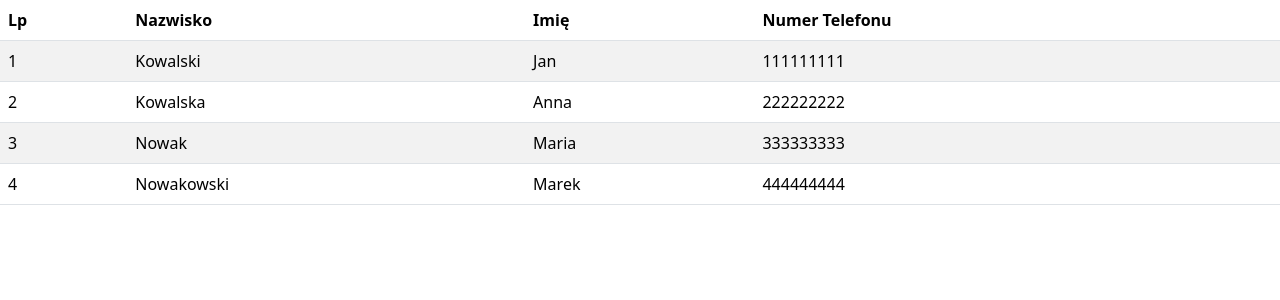
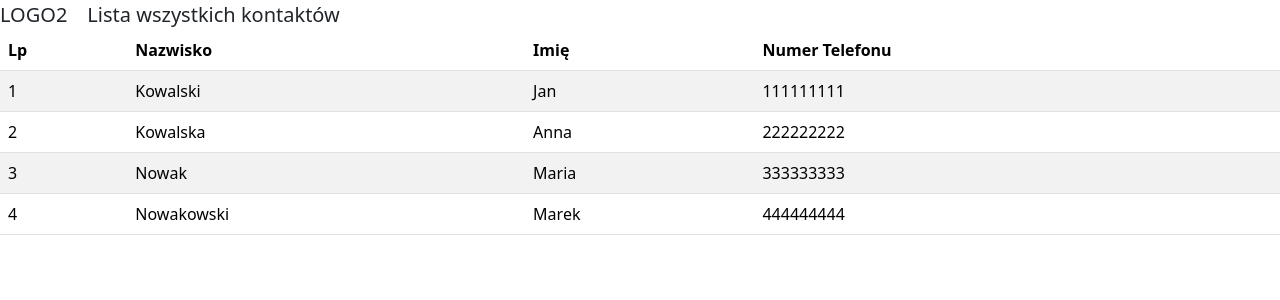
Before and after one commit to DawidPN/app-contacts, an Angular app: page / in a window 1280 px wide. Shown: the top 300 px of the page. Built offline with nearby package versions, Linux system fonts and the light colour scheme.

Commit message:
add header component

```diff
--- a/src/app/contacts/contacts-list/contacts-list.component.html
+++ b/src/app/contacts/contacts-list/contacts-list.component.html
@@ -1,4 +1,8 @@
-<table class="table table-striped">
+<app-header>
+    <span content>Lista wszystkich kontaktów</span>
+</app-header>
+
+<table *ngIf="contacts.length > 0; else noContactsAlert" class="table table-striped">
     <thead>
         <tr>
             <th>Lp</th>
@@ -11,8 +15,14 @@
         <tr *ngFor="let contact of contacts; let i = index">
             <td>{{ i+1 }}</td>
             <td>{{ contact.surname }}</td>
-            <td>{{ contact.firstName}}</td>
-            <td>{{ contact.phoneNumber}}</td>
+            <td>{{ contact.firstName }}</td>
+            <td>{{ contact.phoneNumber }}</td>
         </tr>
     </tbody>
 </table>
+
+<ng-template #noContactsAlert>
+    <p class="no-contacts">
+        Aktualnie brak kontaktów.
+    </p>
+</ng-template>
--- a/src/app/contacts/contacts-list/contacts-list.component.scss
+++ b/src/app/contacts/contacts-list/contacts-list.component.scss
@@ -0,0 +1,6 @@
+.no-contacts {
+    font-size: 20px;
+    font-weight: bold;
+    text-align: center;
+    color: red;
+}
--- a/src/app/contacts/contacts-list/contacts-list.component.ts
+++ b/src/app/contacts/contacts-list/contacts-list.component.ts
@@ -13,4 +13,7 @@ export class ContactsListComponent implements OnInit {
   ngOnInit(): void {
     console.log(this.contacts);
   }
+  testClick () {
+    console.log('kliknięto klawisz');
+  }
 }
--- a/src/app/contacts/contacts.module.ts
+++ b/src/app/contacts/contacts.module.ts
@@ -1,6 +1,7 @@
 import { NgModule } from '@angular/core';
 import { CommonModule } from '@angular/common';
 import { ContactsListComponent } from './contacts-list/contacts-list.component';
+import { SharedModule } from '../shared/shared.module';
 
 
 
@@ -9,10 +10,11 @@ import { ContactsListComponent } from './contacts-list/contacts-list.component';
     ContactsListComponent
   ],
   imports: [
-    CommonModule
+    CommonModule,
+    SharedModule
   ],
   exports: [
-    ContactsListComponent
+    ContactsListComponent,
   ]
 })
 export class ContactsModule { }
--- /dev/null
+++ b/src/app/shared/header/header.component.html
@@ -0,0 +1,4 @@
+<header>
+    <span>LOGO2</span>
+    <ng-content select="[content]"></ng-content>
+</header>
--- a/src/styles.scss
+++ b/src/styles.scss
@@ -1 +1,5 @@
 /* You can add global styles to this file, and also import other style files */
+span {
+    margin-right: 20px;
+    font-size: 20px;
+}
```
Also changed, not shown: src/app/shared/header/header.component.ts (added, +10 -0 lines), src/app/shared/shared.module.ts (added, +18 -0 lines), src/app/shared/header/header.component.scss (added), 1 other file (tests, documents, lock files or other folders).
